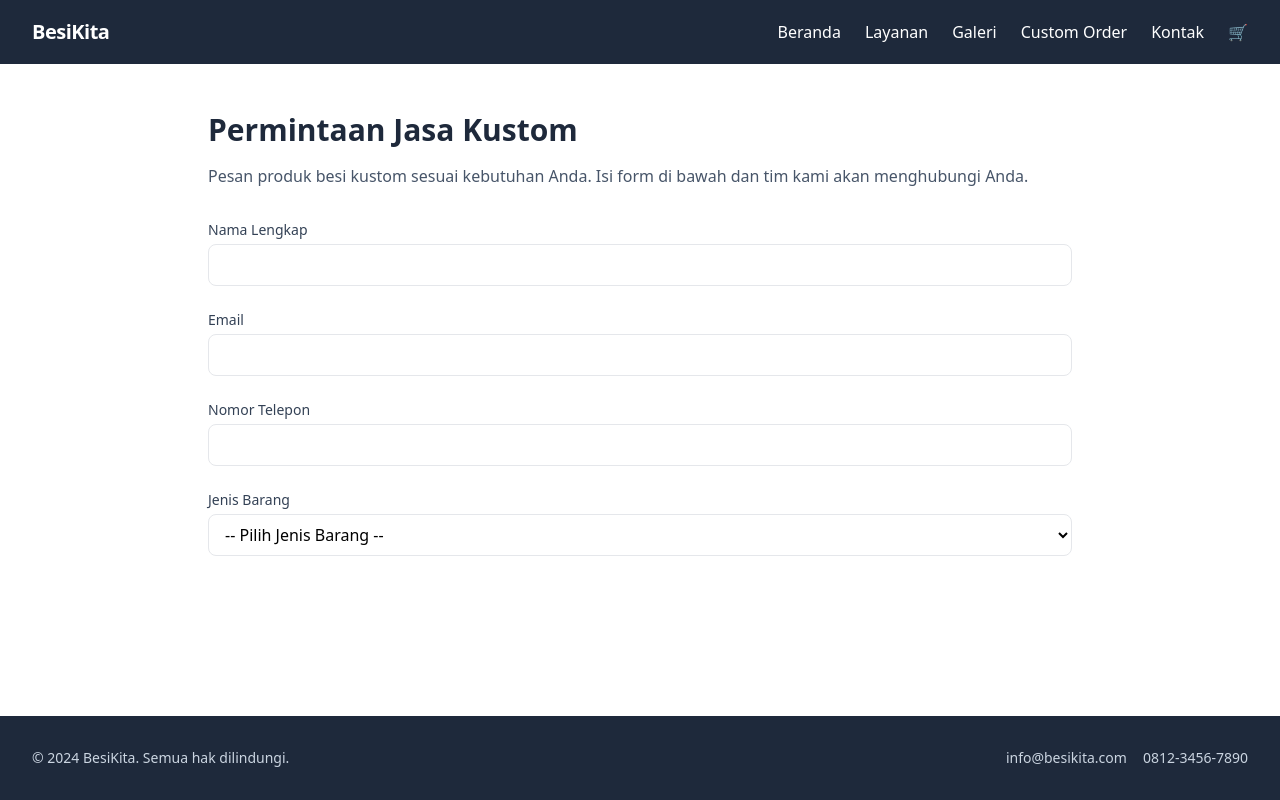
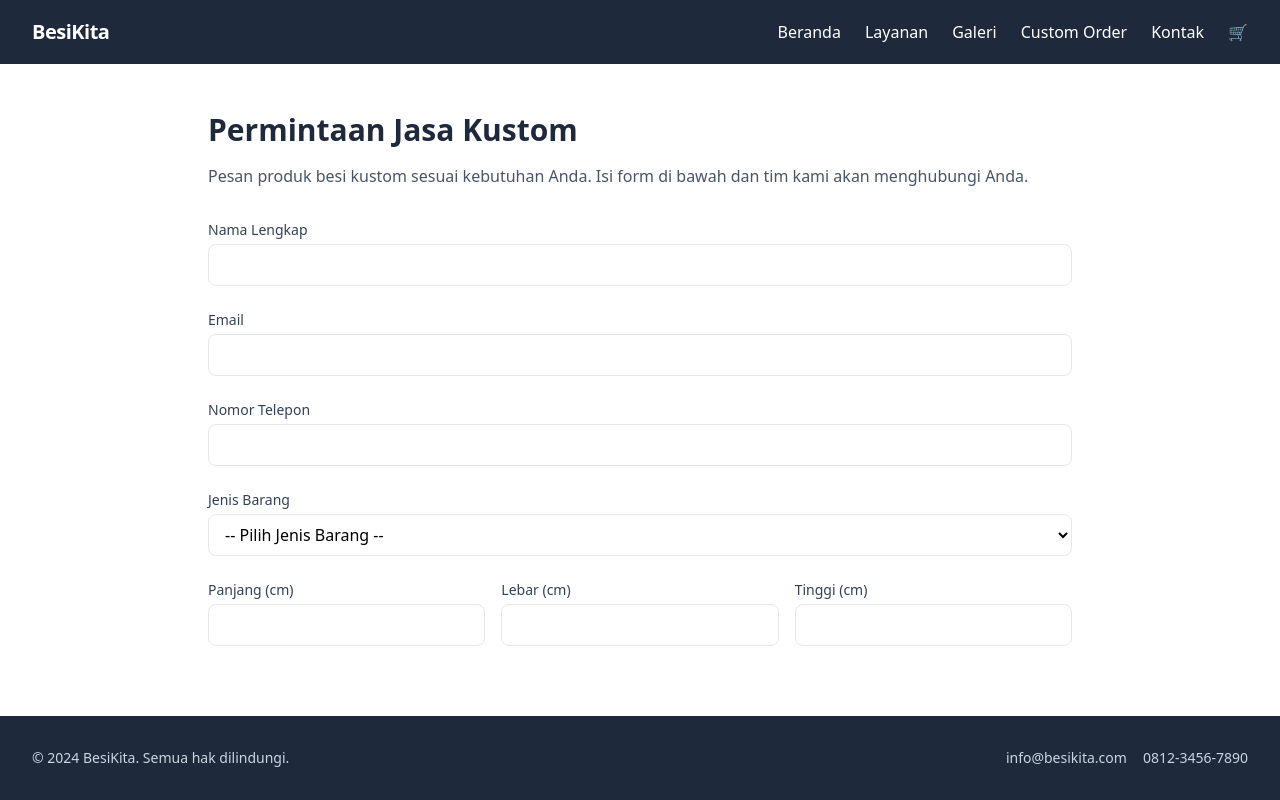
Before and after one commit to ne-he/Besi, a Next.js app: page /request in a window 1280 px wide. Built offline with nearby package versions, Linux system fonts and the light colour scheme.

Commit message:
V5: 2.2 Field ukuran panjang/lebar/tinggi grid 3 kolom

```diff
--- a/app/request/page.tsx
+++ b/app/request/page.tsx
@@ -8,6 +8,9 @@ export default function RequestPage() {
   const [telepon, setTelepon] = useState("");
   const [jenisBarang, setJenisBarang] = useState("");
   const [lainnyaJikaAda, setLainnyaJikaAda] = useState("");
+  const [panjang, setPanjang] = useState<number | "">("");
+  const [lebar, setLebar] = useState<number | "">("");
+  const [tinggi, setTinggi] = useState<number | "">("");
 
   return (
     <main className="max-w-4xl mx-auto px-4 py-12">
@@ -92,6 +95,51 @@ export default function RequestPage() {
             />
           </div>
         )}
+
+        <div className="grid grid-cols-3 gap-4">
+          <div className="flex flex-col gap-1">
+            <label className="text-sm font-medium text-slate-700">
+              Panjang (cm)
+            </label>
+            <input
+              type="number"
+              min={1}
+              value={panjang}
+              onChange={(e) =>
+                setPanjang(e.target.value === "" ? "" : Number(e.target.value))
+              }
+              className="border rounded-lg px-3 py-2 w-full focus:outline-none focus:ring-2 focus:ring-orange-400"
+            />
+          </div>
+          <div className="flex flex-col gap-1">
+            <label className="text-sm font-medium text-slate-700">
+              Lebar (cm)
+            </label>
+            <input
+              type="number"
+              min={1}
+              value={lebar}
+              onChange={(e) =>
+                setLebar(e.target.value === "" ? "" : Number(e.target.value))
+              }
+              className="border rounded-lg px-3 py-2 w-full focus:outline-none focus:ring-2 focus:ring-orange-400"
+            />
+          </div>
+          <div className="flex flex-col gap-1">
+            <label className="text-sm font-medium text-slate-700">
+              Tinggi (cm)
+            </label>
+            <input
+              type="number"
+              min={1}
+              value={tinggi}
+              onChange={(e) =>
+                setTinggi(e.target.value === "" ? "" : Number(e.target.value))
+              }
+              className="border rounded-lg px-3 py-2 w-full focus:outline-none focus:ring-2 focus:ring-orange-400"
+            />
+          </div>
+        </div>
       </form>
     </main>
   );
```
Also changed, not shown: .kiro/specs/besikita-v5-form-permintaan-jasa/tasks.md.
